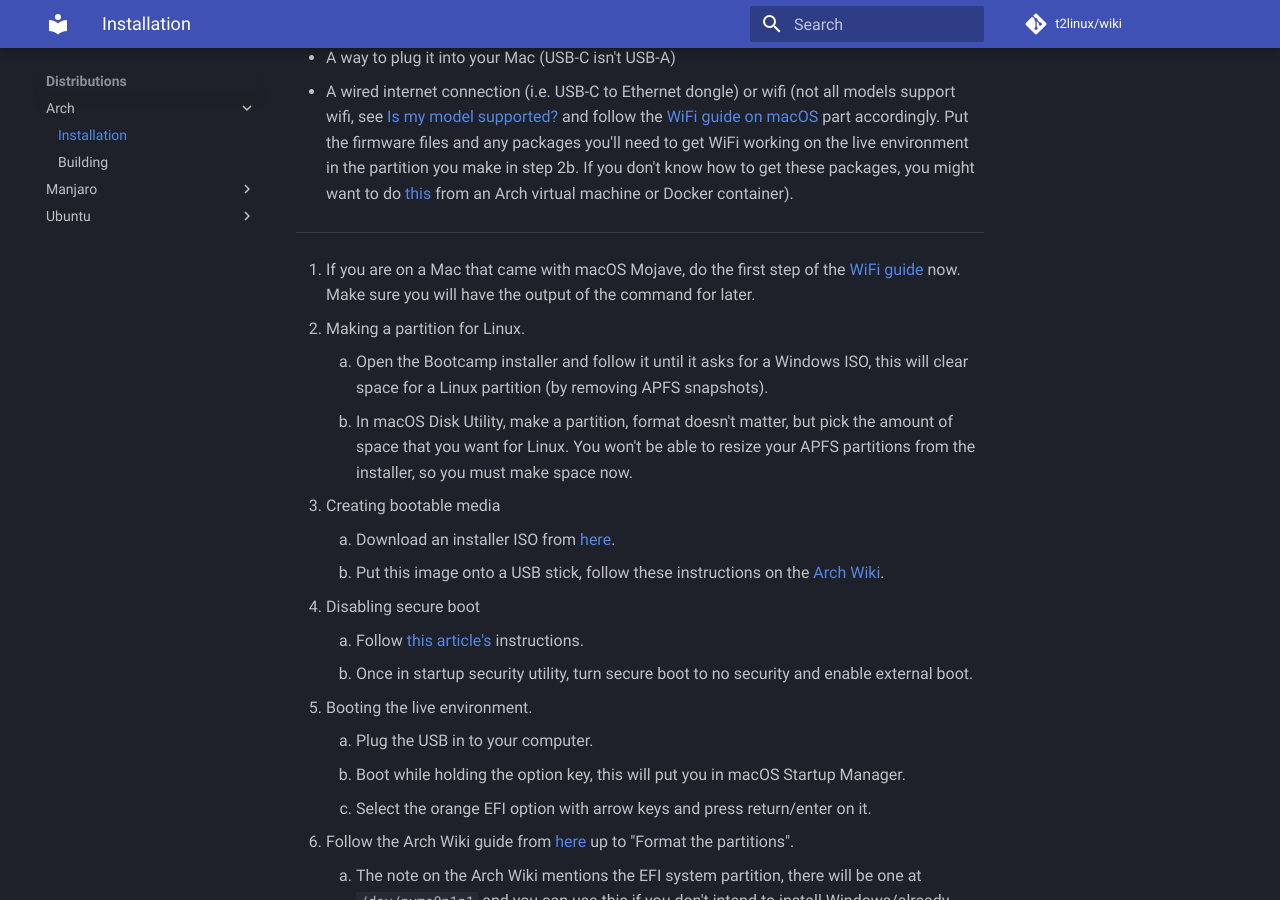
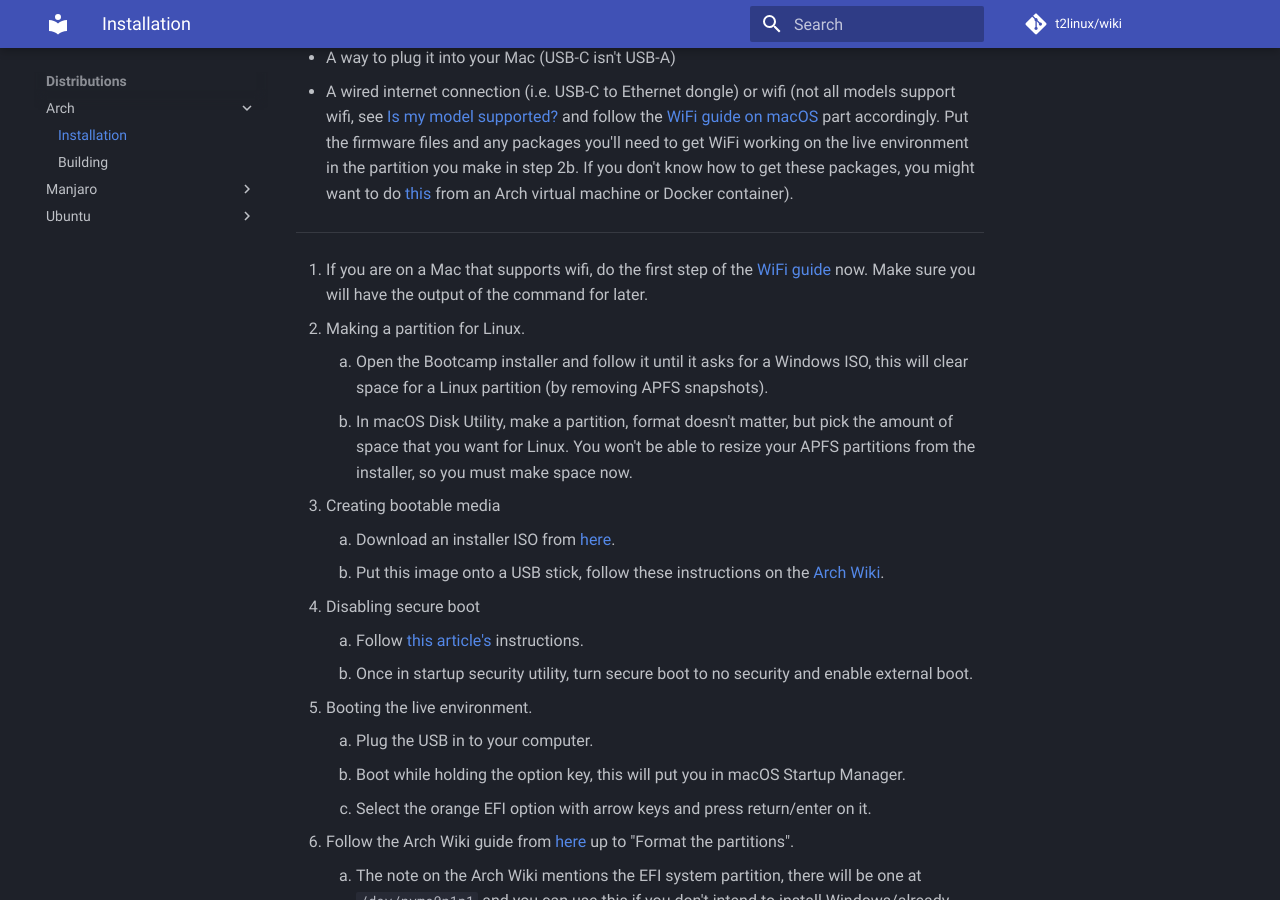
Before and after one commit to t2linux/wiki, an MkDocs documentation site: the page built from docs/distributions/arch/installation.md, in a window 1280 px wide and 900 px high, scrolled down 341 px. Built offline with MkDocs 1.6.1 and Material for MkDocs 9.7.7, drawn with Linux system fonts in a browser that asks for light colours; comment, search, counter and statistics services are not loaded; some of the changed text lies outside the part shown.

Commit message:
Arch: Change "came with mojave" as wifi requirement to "supports wifi"

```diff
--- a/docs/distributions/arch/installation.md
+++ b/docs/distributions/arch/installation.md
@@ -10,7 +10,7 @@ You will need:
 
 ---
 
-1. If you are on a Mac that came with macOS Mojave, do the first step of the [WiFi guide](https://wiki.t2linux.org/guides/wifi/#on-macos) now. Make sure you will have the output of the command for later.
+1. If you are on a Mac that supports wifi, do the first step of the [WiFi guide](https://wiki.t2linux.org/guides/wifi/#on-macos) now. Make sure you will have the output of the command for later.
 2. Making a partition for Linux.
 	1. Open the Bootcamp installer and follow it until it asks for a Windows ISO, this will clear space for a Linux partition (by removing APFS snapshots).
 	2. In macOS Disk Utility, make a partition, format doesn't matter, but pick the amount of space that you want for Linux. You won't be able to resize your APFS partitions from the installer, so you must make space now.
@@ -47,7 +47,7 @@ You will need:
 		3. Install a text editor (i.e. `pacman -S vim` or `pacman -S nano`), and make the following edit for both `/boot/efi/loader/entries/arch.conf` and `/boot/efi/loader/entries/arch-fallback.conf`.
 		4. Add `intel_iommu=on pcie_ports=compat` to the `options` line to add those kernel parameters.
 11. Make nvram/efivars automatically remount as readonly, as writing to them causes a panic (deleting and reading variables, however, does not): `echo efivarfs /sys/firmware/efi/efivars efivarfs ro,remount 0 0 >> /etc/fstab`. If this doesn't work, you can instead add the `efi=noruntime` kernel parameter as described when installing your bootloader.
-12. If your Mac came with macOS Mojave, you can follow the rest of the [WiFi guide](https://wiki.t2linux.org/guides/wifi/#on-macos) now or after rebooting into your install.
+12. If your Mac supports wifi, you can follow the rest of the [WiFi guide](https://wiki.t2linux.org/guides/wifi/#on-macos) now or after rebooting into your install.
 13. You now will be able to select your Arch install in the macOS Startup Manager by holding option at boot.
 
 If you have issues, feel free to ask on our [Discord Server](https://discord.gg/Jayz5f5).
```
